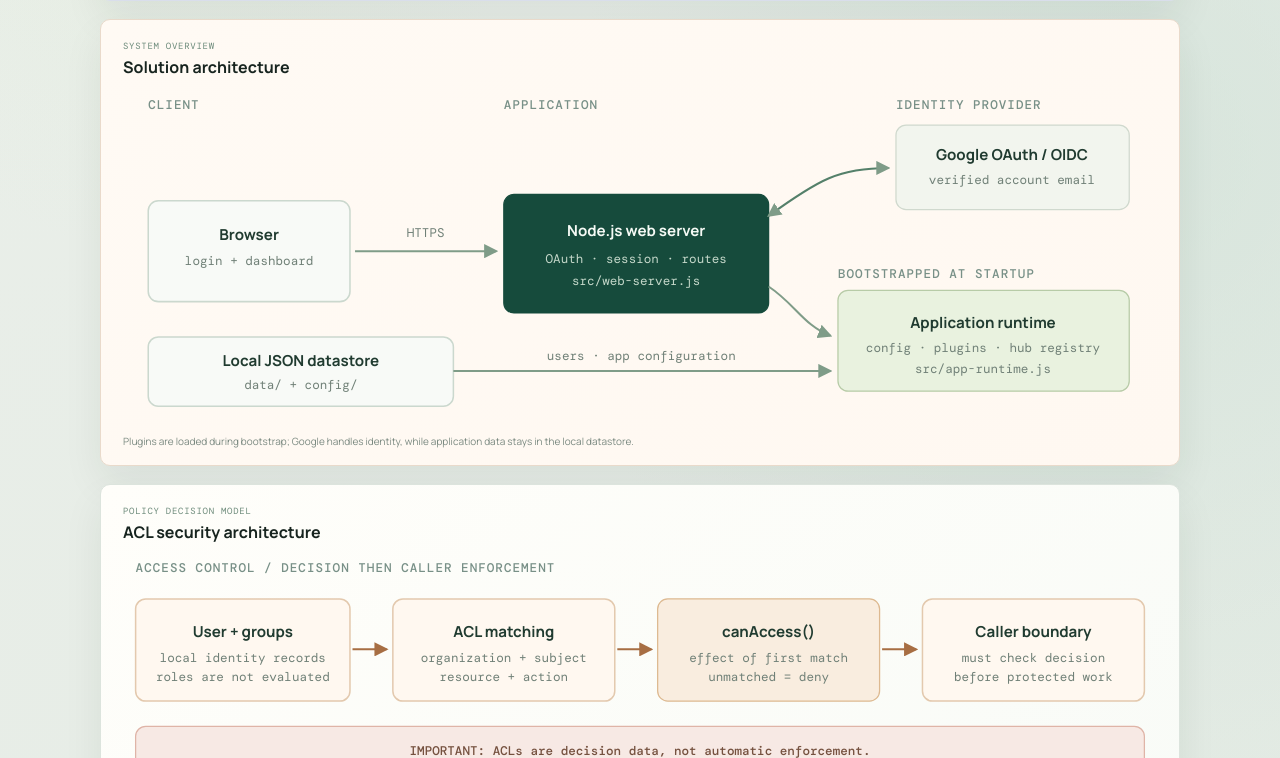
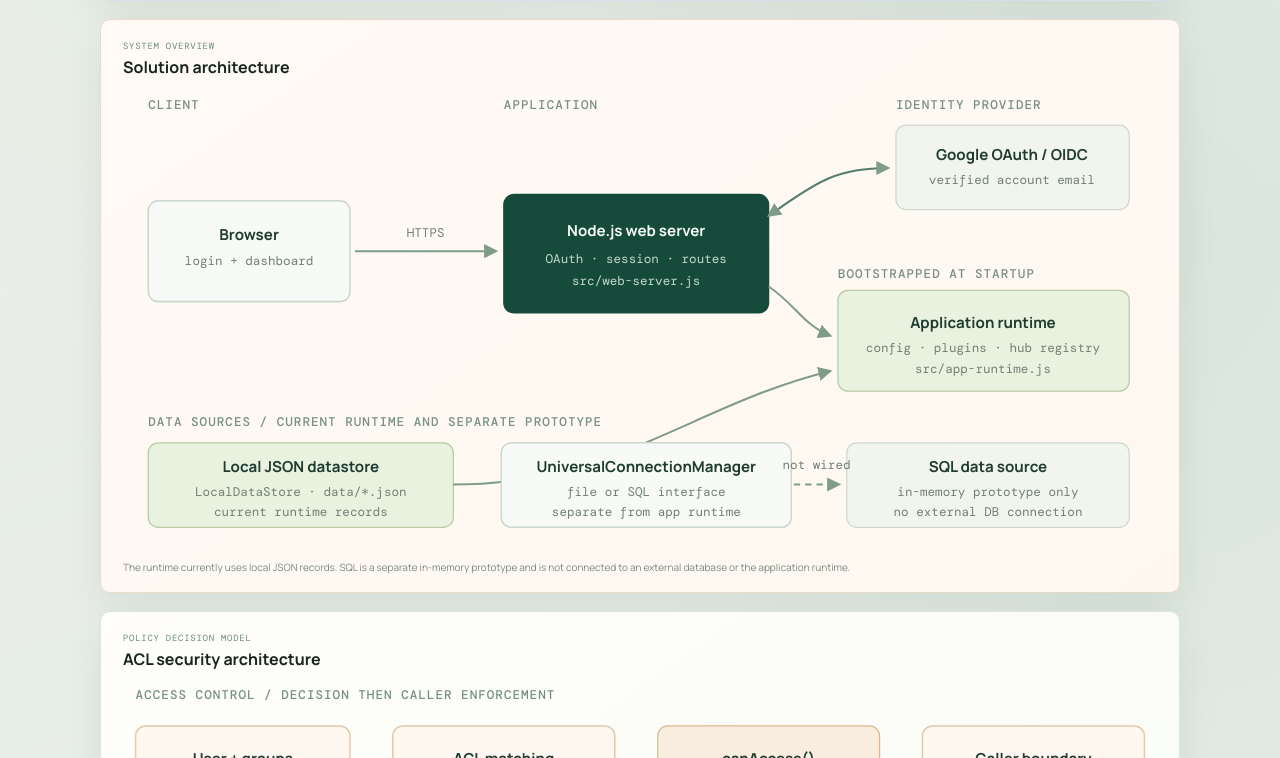
Before and after one commit to mkrejp/MCP-uni-hubs, a website: page public/login.html in a window 1280 px wide. Shown: the part 1442-2200 px from the top of the page. Drawn offline with nearby package versions, Linux system fonts and the light colour scheme.

Commit message:
Show local and SQL data sources in diagrams
Co-authored-by: Copilot <223556219+Copilot@users.noreply.github.com>

```diff
--- a/public/login.html
+++ b/public/login.html
@@ -366,9 +366,9 @@
             <h2 id="architecture-heading">Solution architecture</h2>
           </div>
           <div class="diagram-scroll">
-            <svg class="diagram-canvas" viewBox="0 0 820 270" role="img" aria-labelledby="architecture-title architecture-description">
+            <svg class="diagram-canvas" viewBox="0 0 820 370" role="img" aria-labelledby="architecture-title architecture-description">
               <title id="architecture-title">MCP Uni Hubs solution architecture</title>
-              <desc id="architecture-description">The browser connects to the Node.js web server. The server uses Google for OAuth and calls the application runtime, which bootstraps configuration, the local JSON datastore, plugins, and the in-memory hub registry.</desc>
+              <desc id="architecture-description">The browser connects to the Node.js web server. The server uses Google for OAuth and calls the application runtime, which loads plugins and uses the local JSON datastore as its current record source. A separate UniversalConnectionManager has a file or SQL interface, but its SQL rows are in-memory fixtures, it is not wired into the runtime, and no external SQL database is connected.</desc>
               <defs>
                 <marker id="architecture-arrow" markerWidth="7" markerHeight="7" refX="6" refY="3.5" orient="auto">
                   <path d="M0 0 L7 3.5 L0 7 Z" fill="#7f9c88"></path>
@@ -404,14 +404,27 @@
               <text class="node-detail" x="682" y="228">src/app-runtime.js</text>
               <path class="connector" d="M512 159 C533 173 540 190 561 198" marker-end="url(#architecture-arrow)"></path>
 
-              <rect class="diagram-node" x="20" y="199" width="242" height="55" rx="8"></rect>
-              <text class="node-title" x="141" y="222">Local JSON datastore</text>
-              <text class="node-detail" x="141" y="240">data/ + config/</text>
-              <path class="connector" d="M262 226 H561" marker-end="url(#architecture-arrow)"></path>
-              <text class="node-detail" x="411" y="217">users · app configuration</text>
+              <text class="diagram-label" x="20" y="270">DATA SOURCES / CURRENT RUNTIME AND SEPARATE PROTOTYPE</text>
+              <rect class="diagram-node-accent" x="20" y="283" width="242" height="67" rx="8"></rect>
+              <text class="node-title" x="141" y="306">Local JSON datastore</text>
+              <text class="node-detail" x="141" y="325">LocalDataStore · data/*.json</text>
+              <text class="node-detail" x="141" y="341">current runtime records</text>
+              <path class="connector" d="M262 316 C390 316 452 253 561 226" marker-end="url(#architecture-arrow)"></path>
+
+              <rect class="diagram-node" x="300" y="283" width="230" height="67" rx="8"></rect>
+              <text class="node-title" x="415" y="306">UniversalConnectionManager</text>
+              <text class="node-detail" x="415" y="325">file or SQL interface</text>
+              <text class="node-detail" x="415" y="341">separate from app runtime</text>
+
+              <path class="connector" stroke-dasharray="5 4" d="M532 316 H568" marker-end="url(#architecture-arrow)"></path>
+              <rect class="diagram-node-external" x="574" y="283" width="224" height="67" rx="8"></rect>
+              <text class="node-title" x="686" y="306">SQL data source</text>
+              <text class="node-detail" x="686" y="325">in-memory prototype only</text>
+              <text class="node-detail" x="686" y="341">no external DB connection</text>
+              <text class="node-detail" x="550" y="304">not wired</text>
             </svg>
           </div>
-          <p class="architecture-footer">Plugins are loaded during bootstrap; Google handles identity, while application data stays in the local datastore.</p>
+          <p class="architecture-footer">The runtime currently uses local JSON records. SQL is a separate in-memory prototype and is not connected to an external database or the application runtime.</p>
         </section>
 
         <section class="diagram-card" aria-labelledby="acl-heading">
@@ -470,7 +483,7 @@
           <div class="diagram-scroll">
             <svg class="diagram-canvas" viewBox="0 0 820 326" role="img" aria-labelledby="network-title network-description">
               <title id="network-title">Public and private network connectivity</title>
-              <desc id="network-description">Public browser traffic reaches the application through Railway's HTTPS edge on port 443 and is forwarded to the service on its Railway-provided port. The app has a configured internal connection to Secretario at secretario.railway.internal on port 8200, although reachability is not implied. When those integrations are used and configured, the app can make outbound HTTPS requests to Google identity endpoints and the Railway GraphQL API. Local JSON data stays on the app service filesystem. This diagram does not claim separate subnet or firewall configuration.</desc>
+              <desc id="network-description">Public browser traffic reaches the application through Railway's HTTPS edge on port 443 and is forwarded to the service on its Railway-provided port. The app has a configured internal connection to Secretario at secretario.railway.internal on port 8200, although reachability is not implied. When those integrations are used and configured, the app can make outbound HTTPS requests to Google identity endpoints and the Railway GraphQL API. Current application records use local JSON files on the app service filesystem; the separate SQL connection manager is only an in-memory prototype and has no external database connection.</desc>
               <defs>
                 <marker id="network-arrow" markerWidth="7" markerHeight="7" refX="6" refY="3.5" orient="auto">
                   <path d="M0 0 L7 3.5 L0 7 Z" fill="#6c94a7"></path>
@@ -522,7 +535,7 @@
               <path class="connector" d="M470 172 C508 208 581 227 637 256" marker-end="url(#network-arrow)"></path>
             </svg>
           </div>
-          <p class="architecture-footer">The internal Secretario URL is configured, not a reachability guarantee. The repository does not define separate subnet or firewall rules; private and public zones here describe the documented service paths.</p>
+          <p class="architecture-footer">The internal Secretario URL is configured, not a reachability guarantee. Application records currently use local JSON files; SQL is an in-memory prototype, not a live network connection. The repository does not define separate subnet or firewall rules.</p>
         </section>
       </div>
     </main>
```
Also changed, not shown: docs/architecture/runtime-flow.md (+1 -1 lines), tests/google-auth.test.js (+5 -0 lines).
